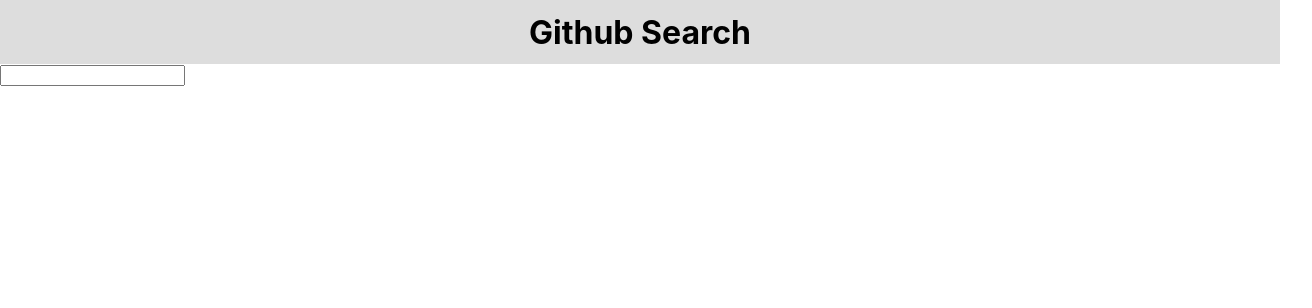
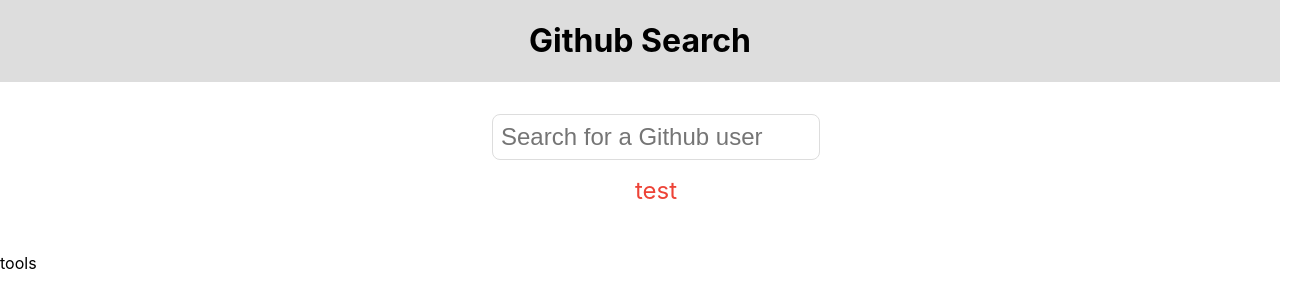
Before and after one commit to Bryndille1701/fulll-frontend, a React (Create React App) app: page / in a window 1280 px wide. Shown: the top 308 px of the page, 1312 px wide, since content can reach past the window. Built offline with nearby package versions, Linux system fonts and the light colour scheme.

Commit message:
Added functional input

```diff
--- a/src/App.css
+++ b/src/App.css
@@ -1,10 +1,41 @@
 #header {
   display: flex;
-  height: 4rem;
+  min-height: 4rem;
   justify-content: center;
   align-items: center;
   background-color: #dddddd;
+  padding-inline: 1rem;
 }
 #header h1 {
   font-size: 2rem;
+  text-align: center;
 }
+
+/* —————————————————— */
+/* Input */
+/* —————————————————— */
+.input-container {
+  width: 100%;
+  display: flex;
+  align-items: center;
+  padding-block: 2rem;
+  padding-inline: 1rem;
+  flex-direction: column;
+}
+#search-input {
+  max-width: 30rem;
+  padding: 0.5rem;
+  font-size: 1.5rem;
+  border: 1px solid #dddddd;
+  border-radius: 0.5rem;
+  outline: none;
+}
+.error-message {
+  color: #ed4337;
+  font-size: 1.5rem;
+  margin-block: 1rem;
+}
+
+/* —————————————————— */
+/* Tools */
+/* —————————————————— */
--- /dev/null
+++ b/src/components/Input.tsx
@@ -0,0 +1,24 @@
+type InputProps = {
+  input: string;
+  onInputChange: (e: React.ChangeEvent<HTMLInputElement>) => void;
+  message: string;
+};
+
+const Input = ({ input, onInputChange, message }: InputProps) => {
+  return (
+    <div className="input-container">
+      <input
+        type="text"
+        name="search-input"
+        id="search-input"
+        value={input}
+        placeholder="Search for a Github user"
+        onChange={onInputChange}
+      />
+      {message && <p className="error-message">{message}</p>}
+      <p className="error-message">test</p>
+    </div>
+  );
+};
+
+export default Input;
--- a/src/components/Main.tsx
+++ b/src/components/Main.tsx
@@ -1,24 +1,38 @@
-import { useState } from 'react';
+import { useEffect, useState } from 'react';
 import useDebounce from '../hooks/use-debounce';
+import { getGithubUser } from '../utils/github';
+import Input from './Input';
+import Tools from './Tools';
 
 const Main = () => {
   const [input, setInput] = useState('');
+  const [message, setMessage] = useState('');
+  const [loading, setLoading] = useState(false);
   const debouncedInput = useDebounce(input, 500);
   const onInputChange = (e: React.ChangeEvent<HTMLInputElement>) => {
     setInput(e.target.value);
   };
+  useEffect(() => {
+    if (debouncedInput) {
+      setMessage('');
+      const getUser = async (debouncedInput: string) => {
+        setLoading(true);
+        const data = await getGithubUser(debouncedInput);
+        setLoading(false);
+        console.log(data);
+        if (data.message) {
+          setMessage(data.message);
+        }
+      };
+      getUser(debouncedInput);
+    }
+  }, [debouncedInput]);
   return (
     <main id="main" role="main">
       <header>
-        <input
-          type="text"
-          name="search-input"
-          id="search-input"
-          value={input}
-          onChange={onInputChange}
-        />
+        <Input input={input} onInputChange={onInputChange} message={message} />
+        <Tools />
       </header>
-      <section></section>
     </main>
   );
 };
--- /dev/null
+++ b/src/components/Tools.tsx
@@ -0,0 +1,4 @@
+const Tools = ({}) => {
+  return <div className="section-tools">tools</div>;
+};
+export default Tools;
--- /dev/null
+++ b/src/utils/github.ts
@@ -0,0 +1,24 @@
+export const getGithubUser = async (searchInput: string) => {
+  try {
+    const response = await fetch(
+      `https://api.github.com/search/users?q=${searchInput}`
+    );
+    const data = await response.json();
+    if (response.status === 200) {
+      return data;
+    } else if (response.status === 403) {
+      return {
+        message: 'Accès refusé',
+      };
+    } else {
+      return {
+        message: data.message,
+      };
+    }
+  } catch (error) {
+    console.log('error : ', error);
+    return {
+      message: 'Une erreur est survenue',
+    };
+  }
+};
```
